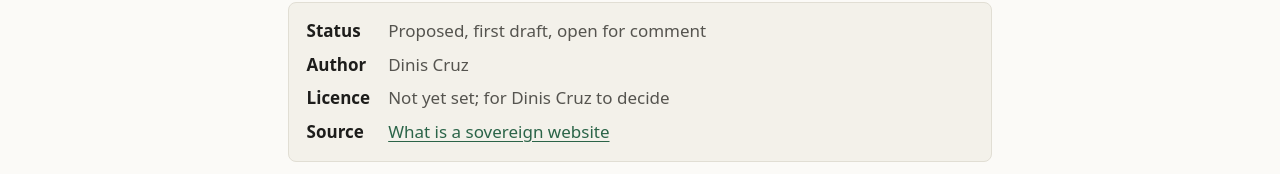
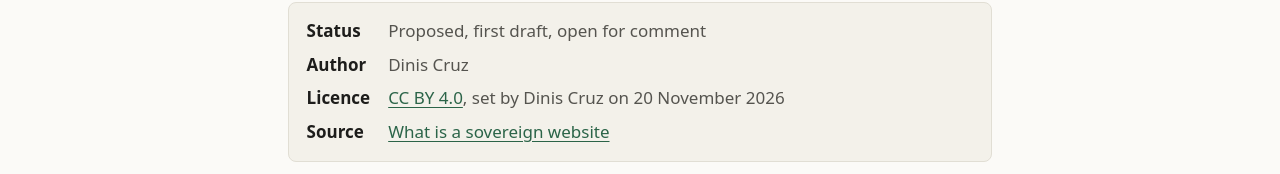
Before and after one commit to SovereignWebsite/SovereignWebsite__Org, a plain HTML site: page site/maturity.html in a window 1280 px wide. Shown: the part 424-598 px from the top of the page. Drawn offline with Linux system fonts and the light colour scheme.

Commit message:
Content licensed CC BY 4.0, as Dinis Cruz decided
Dinis Cruz, 20 November 2026 about 08:40 UTC: "Principles and all
content we create here is CC BY". LICENCE.md states it, and the pages
say it in their footers. The code licence is not set.

Agent: conductor.b@SovereignWebsite.dinis
Co-Authored-By: Claude Opus 5.5 <noreply@anthropic.com>
Claude-Session: https://claude.ai/code/session_01Kw9UwDCS5Px4dXRJUGP9Qu

```diff
--- a/site/maturity.html
+++ b/site/maturity.html
@@ -47,7 +47,7 @@
     <dl class="meta" aria-label="About this model">
       <div><dt>Status</dt><dd>Proposed, first draft, open for comment</dd></div>
       <div><dt>Author</dt><dd>Dinis Cruz</dd></div>
-      <div><dt>Licence</dt><dd>Not yet set; for Dinis Cruz to decide</dd></div>
+      <div><dt>Licence</dt><dd><a href="https://creativecommons.org/licenses/by/4.0/">CC BY 4.0</a>, set by Dinis Cruz on 20 November 2026</dd></div>
       <div><dt>Source</dt><dd><a href="https://newsroom.sgit.ai/articles/what-is-a-sovereign-website.html#maturity">What is a sovereign website</a></dd></div>
     </dl>
 
```
Also changed, not shown: site/principles.html (+1 -1 lines), 1 other file.
